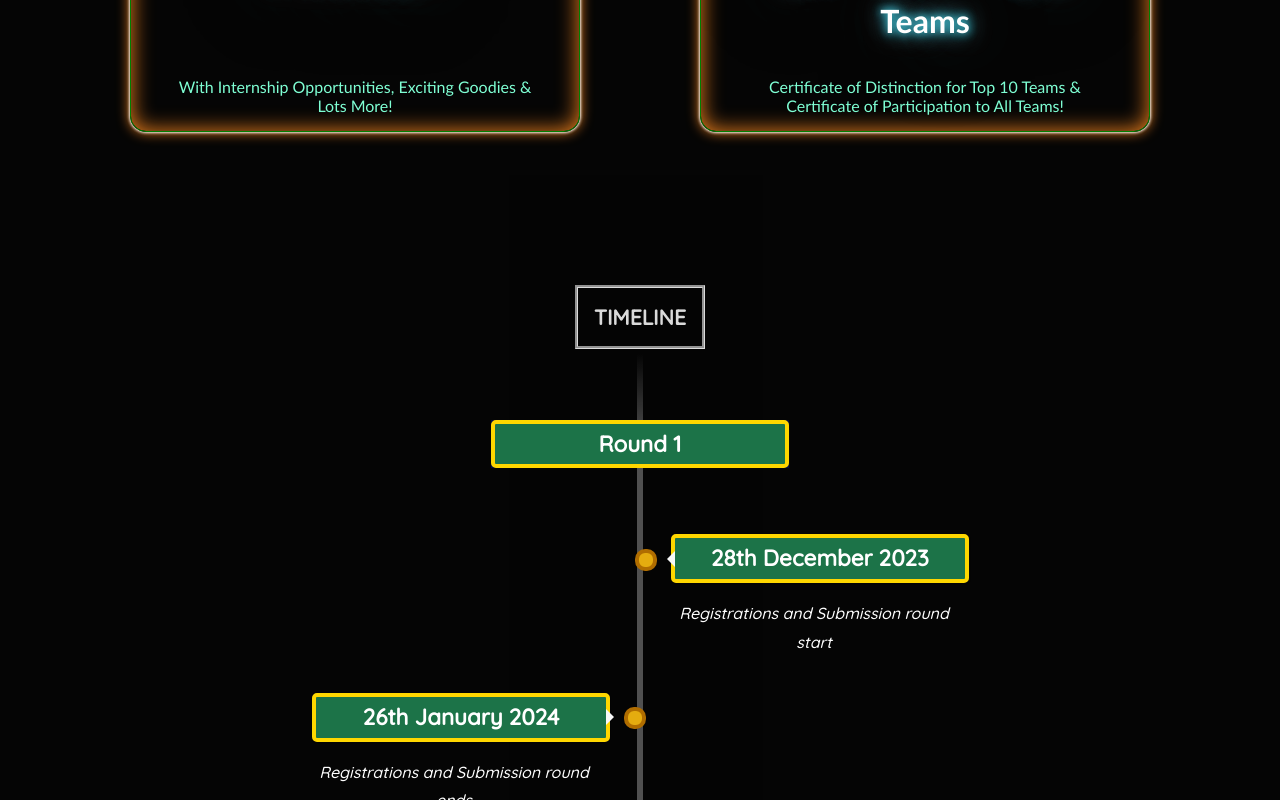
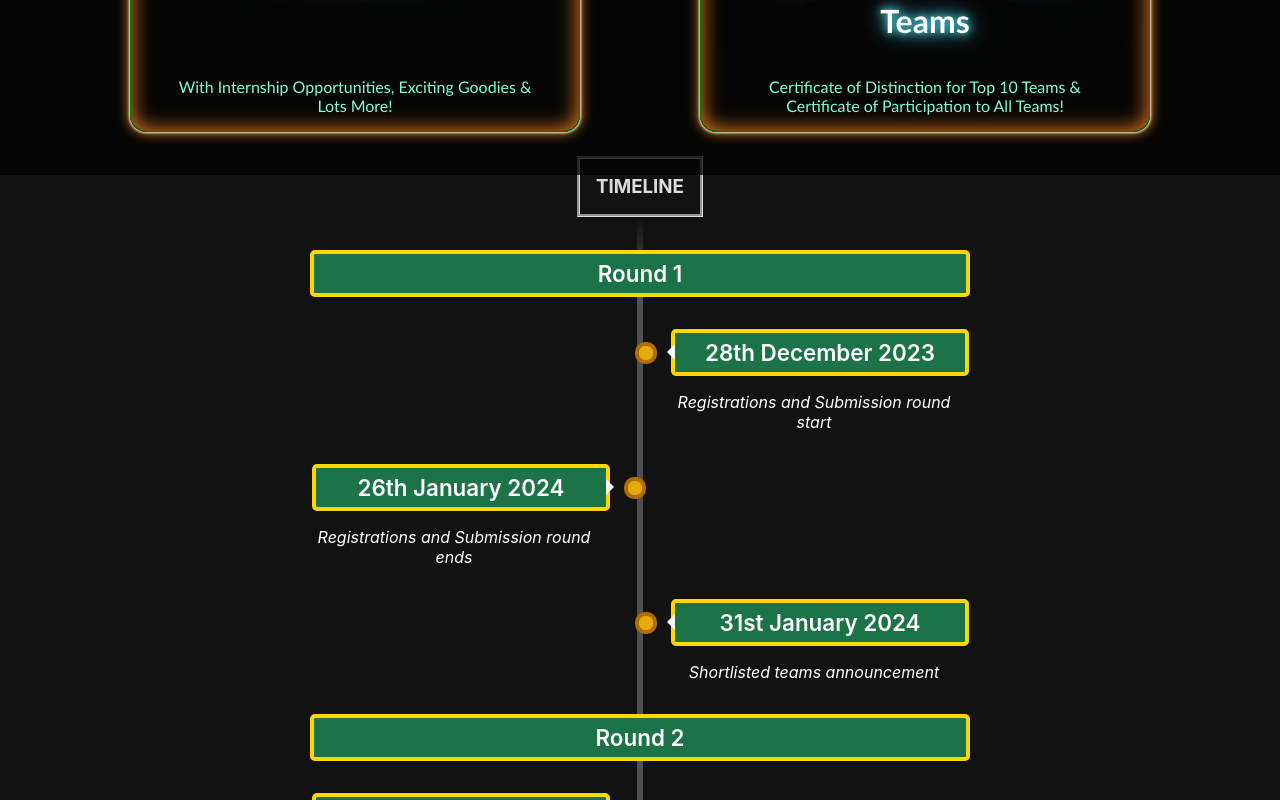
Before and after one commit to Saachi30/SPIT-Hackathon24, a React (Create React App) app: page / in a window 1280 px wide. Shown: the part 2000-2800 px from the top of the page. Built offline with nearby package versions, Linux system fonts and the light colour scheme; a web font is replaced by a local one.

Commit message:
Update Timeline.js

```diff
--- a/src/components/Timeline/Timeline.js
+++ b/src/components/Timeline/Timeline.js
@@ -12,74 +12,74 @@ const Timeline = () => {
 		});
 	  }, []);
     return (
-        <div className='boxtimeline'>
-            <h3 class="h3">Timeline</h3>
-            <ul class="timeline">
+        <div classNameName='boxtimeline'>
+            <h3 className="h3">Timeline</h3>
+            <ul className="timeline">
             <li>
                     <div data-aos="fade-up">
-                        <div className="flag-wrapper roundbox">
-                            <span class="flag special">Round 1</span>
-                            {/* <span class="time-wrapper"><span class="time">2013 - present</span></span> */}
+                        <div classNameName="flag-wrapper roundbox">
+                            <span className="flag special">Round 1</span>
+                            {/* <span className="time-wrapper"><span className="time">2013 - present</span></span> */}
                         </div>
-                        {/* <div class="desc">Registrations and Submission round start</div> */}
+                        {/* <div className="desc">Registrations and Submission round start</div> */}
                     </div>
                 </li>
                 <li>
-                    <div class="direction-r" data-aos="fade-left">
-                        <div class="flag-wrapper">
-                            <span class="flag">28th December 2023</span>
-                            {/* <span class="time-wrapper"><span class="time">2013 - present</span></span> */}
+                    <div className="direction-r" data-aos="fade-left">
+                        <div className="flag-wrapper">
+                            <span className="flag">28th December 2023</span>
+                            {/* <span className="time-wrapper"><span className="time">2013 - present</span></span> */}
                         </div>
-                        <div class="desc">Registrations and Submission round start</div>
+                        <div className="desc">Registrations and Submission round start</div>
                     </div>
                 </li>
 
                 <li>
-                    <div class="direction-l" data-aos="fade-right">
-                        <div class="flag-wrapper">
-                            <span class="flag">26th January 2024</span>
-                            {/* <span class="time-wrapper"><span class="time">2011 - 2013</span></span> */}
+                    <div className="direction-l" data-aos="fade-right">
+                        <div className="flag-wrapper">
+                            <span className="flag">26th January 2024</span>
+                            {/* <span className="time-wrapper"><span className="time">2011 - 2013</span></span> */}
                         </div>
-                        <div class="desc">Registrations and Submission round ends</div>
+                        <div className="desc">Registrations and Submission round ends</div>
                     </div>
                 </li>
 
 
                 <li>
-                    <div class="direction-r" data-aos="fade-left">
-                        <div class="flag-wrapper">
-                            <span class="flag">31st January 2024</span>
-                            {/* <span class="time-wrapper"><span class="time">2008 - 2011</span></span> */}
+                    <div className="direction-r" data-aos="fade-left">
+                        <div className="flag-wrapper">
+                            <span className="flag">31st January 2024</span>
+                            {/* <span className="time-wrapper"><span className="time">2008 - 2011</span></span> */}
                         </div>
-                        <div class="desc">Shortlisted teams announcement</div>
+                        <div className="desc">Shortlisted teams announcement</div>
                     </div>
                 </li>
                 <li>
                     <div data-aos="fade-up">
-                        <div className="flag-wrapper roundbox">
-                            <span class="flag special">Round 2</span>
-                            {/* <span class="time-wrapper"><span class="time">2013 - present</span></span> */}
+                        <div classNameName="flag-wrapper roundbox">
+                            <span className="flag special">Round 2</span>
+                            {/* <span className="time-wrapper"><span className="time">2013 - present</span></span> */}
                         </div>
-                        {/* <div class="desc">Registrations and Submission round start</div> */}
+                        {/* <div className="desc">Registrations and Submission round start</div> */}
                     </div>
                 </li>
                 <li>
-                    <div class="direction-l" data-aos="fade-right">
-                        <div class="flag-wrapper">
-                            <span class="flag">9th February 2024</span>
-                            {/* <span class="time-wrapper"><span class="time">2008 - 2011</span></span> */}
+                    <div className="direction-l" data-aos="fade-right">
+                        <div className="flag-wrapper">
+                            <span className="flag">9th February 2024</span>
+                            {/* <span className="time-wrapper"><span className="time">2008 - 2011</span></span> */}
                         </div>
-                        <div class="desc">Problem statement preference form release</div>
+                        <div className="desc">Problem statement preference form release</div>
                     </div>
                 </li>
 
                 <li>
-                    <div class="direction-r" data-aos="fade-left">
-                        <div class="flag-wrapper">
-                            <span class="flag">10th-11th February 2024</span>
-                            {/* <span class="time-wrapper"><span class="time">2008 - 2011</span></span> */}
+                    <div className="direction-r" data-aos="fade-left">
+                        <div className="flag-wrapper">
+                            <span className="flag">10th-11th February 2024</span>
+                            {/* <span className="time-wrapper"><span className="time">2008 - 2011</span></span> */}
                         </div>
-                        <div class="desc">Grand Finale at Sardar Patel Institute of Technology</div>
+                        <div className="desc">Grand Finale at Sardar Patel Institute of Technology</div>
                     </div>
                 </li>
 
```
